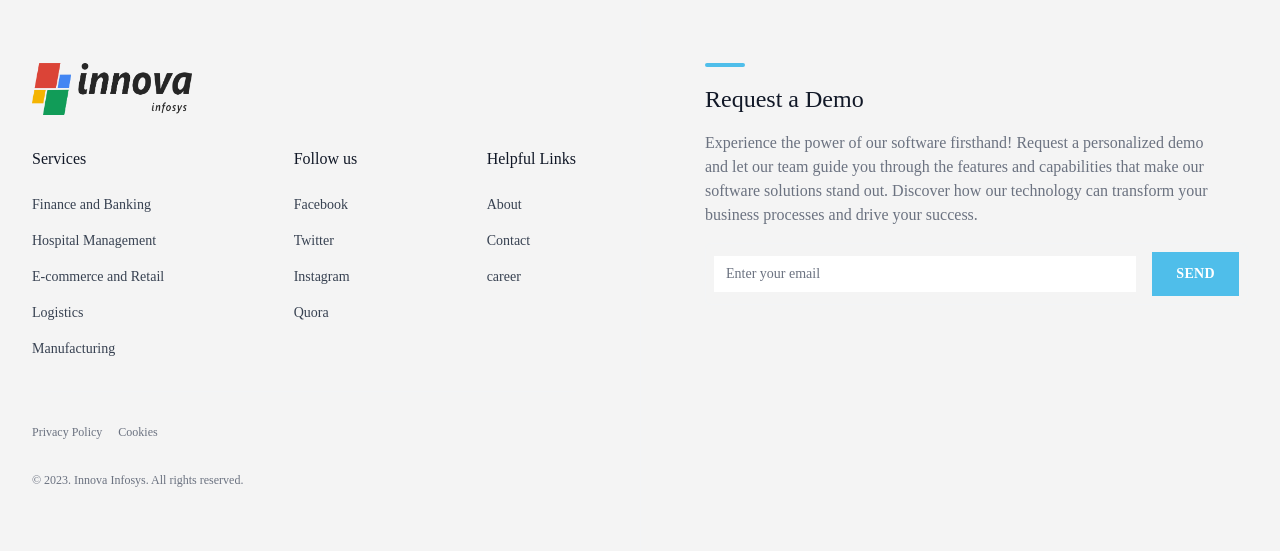
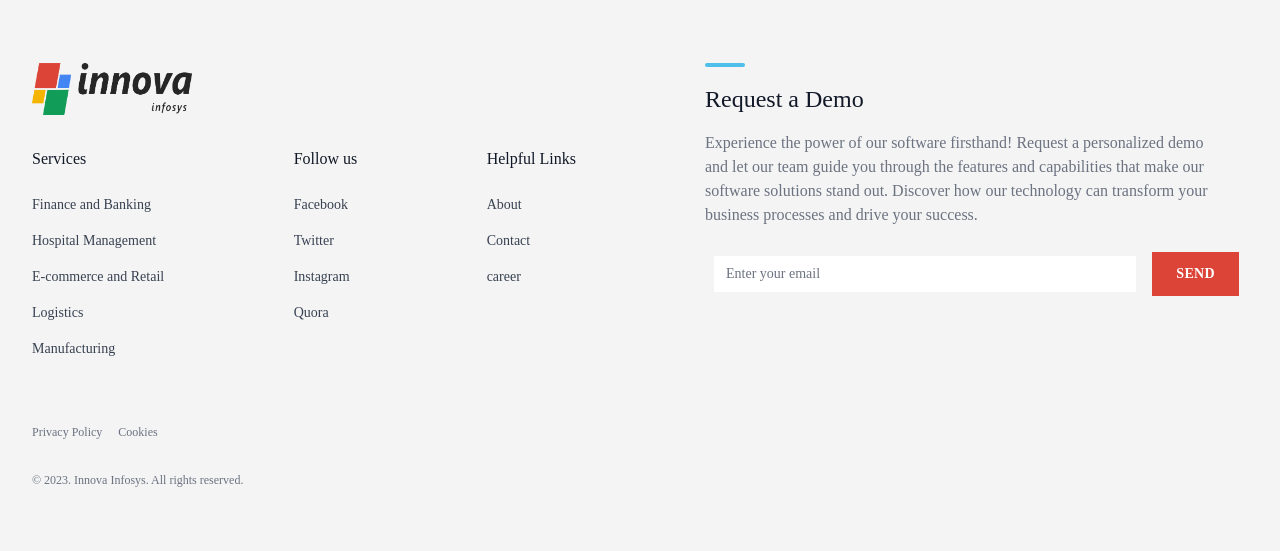
Before and after one commit to MirFaisal/innova-infosys-main-laravel, a Laravel app: page /about in a window 1280 px wide. Shown: the part 941-1492 px from the top of the page. Run offline with Laravel 10, Linux system fonts and the light colour scheme; some libraries are stand-ins or nearby versions; some web fonts are replaced.

Commit message:
changed button primary color

```diff
--- a/public/css/mian.css
+++ b/public/css/mian.css
@@ -83,8 +83,8 @@ background-image: radial-gradient(73% 147%, #EADFDF 59%, #ECE2DF 100%), radial-g
     --list-item-font-color: #424242;
 
     --primary-navbar-bg: #ffffffd1;
-    --primary-button-bg: #4fbeea;
-    --primary-button-bg-hover: #4bb1da;
+    --primary-button-bg: #db4437;
+    --primary-button-bg-hover: #e45346;
     --secondery-bg: #f4f4f4;
 }
 /* preset */
--- a/resources/views/master/master.blade.php
+++ b/resources/views/master/master.blade.php
@@ -873,7 +873,7 @@
                                     />
 
                                     <button
-                                        class="mt-1 w-full bg-[#4fbeea] px-6 py-3 text-sm font-bold uppercase tracking-wide text-white transition-none hover:bg-[#4fbeea] sm:mt-0 sm:w-auto sm:shrink-0"
+                                        class="mt-1 w-full btn-main px-6 py-3 text-sm font-bold uppercase tracking-wide text-white transition-none hover:bg-[#4fbeea] sm:mt-0 sm:w-auto sm:shrink-0"
                                     >
                                         Send
                                     </button>
```
Also changed, not shown: other parts of resources/views/master/master.blade.php (+2 -2 lines).
